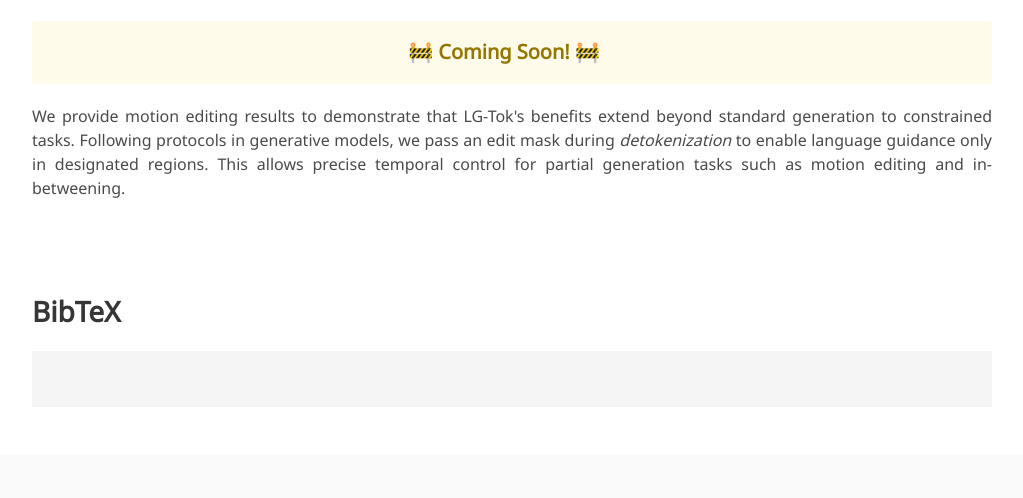
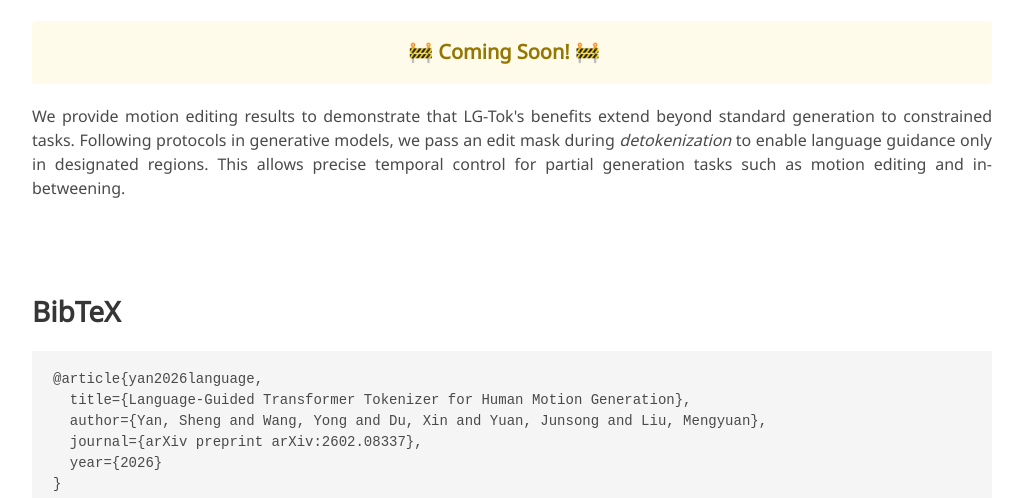
Before and after one commit to eanson023/LG-Tok, a plain HTML site: page docs/index.html in a window 1280 px wide. Shown: the part 5318-5816 px from the top of the page, without its empty margins (128-1151 px from the left). Drawn offline with nearby package versions, Linux system fonts and the light colour scheme; some icons are missing; a web font is replaced by a local one.

Commit message:
Add BibTeX entry for language-guided tokenizer article

```diff
--- a/docs/index.html
+++ b/docs/index.html
@@ -464,7 +464,12 @@
   <section class="section" id="BibTeX">
     <div class="container is-max-desktop content">
       <h2 class="title">BibTeX</h2>
-      <pre><code>
+      <pre><code>@article{yan2026language,
+  title={Language-Guided Transformer Tokenizer for Human Motion Generation},
+  author={Yan, Sheng and Wang, Yong and Du, Xin and Yuan, Junsong and Liu, Mengyuan},
+  journal={arXiv preprint arXiv:2602.08337},
+  year={2026}
+}
 </code></pre>
     </div>
   </section>
```
